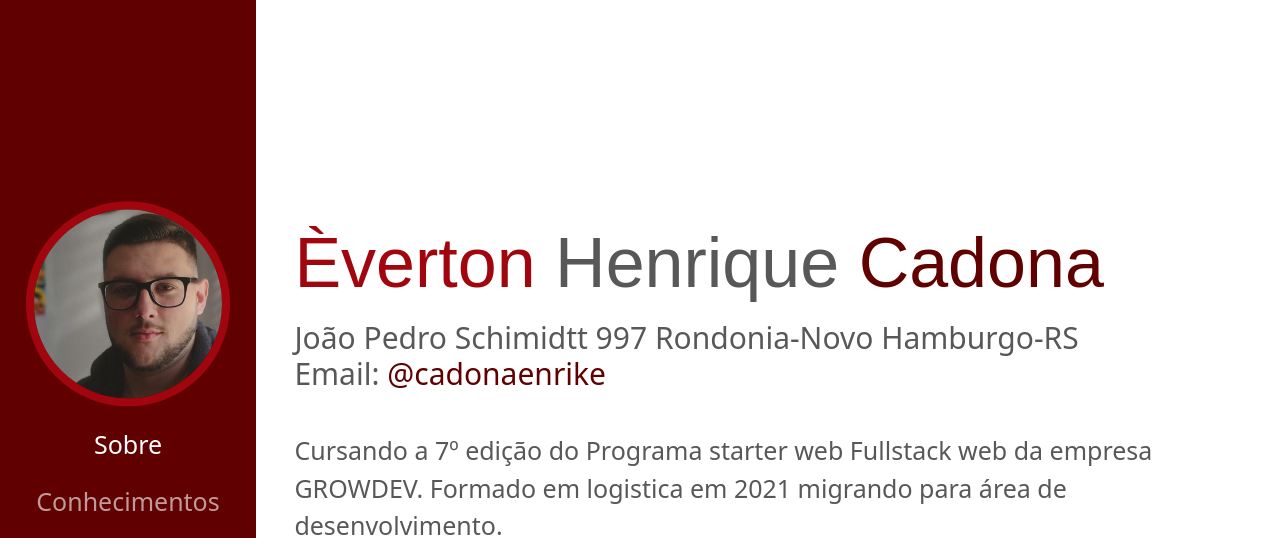
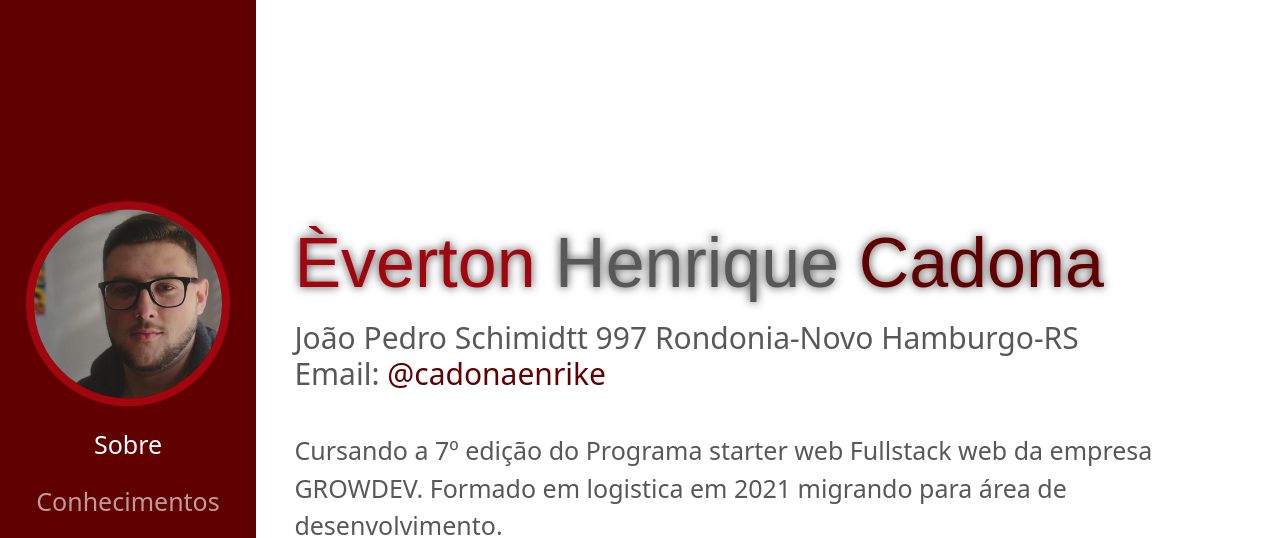
Before and after one commit to cadonaenrike/trabalho-final-front-01, a plain HTML site: page index.html in a window 1280 px wide. Shown: the top 538 px of the page. Drawn offline with nearby package versions, Linux system fonts and the light colour scheme.

Commit message:
trabalho-final-modulo1

```diff
--- a/css/style.css
+++ b/css/style.css
@@ -68,6 +68,7 @@ section.descricao {
 }
 
 section.descricao h2{
+    filter: drop-shadow(0 0 5px rgb(61, 61, 61));
     color: rgb(161, 5, 13);
     font-family:Arial, Helvetica, sans-serif;
     font-size: 70px;
```
